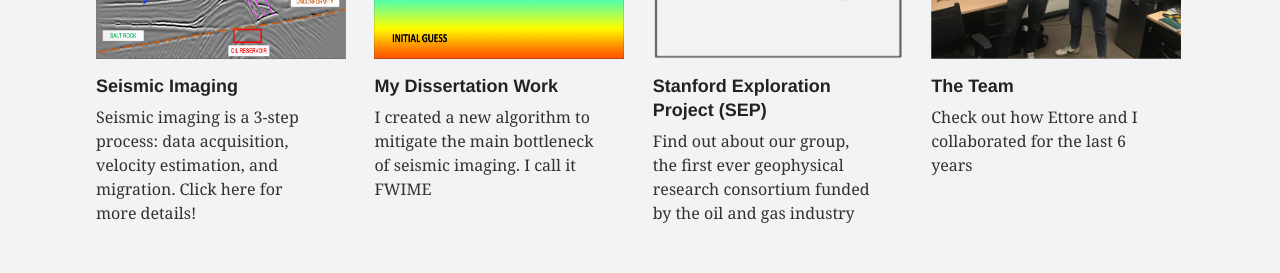
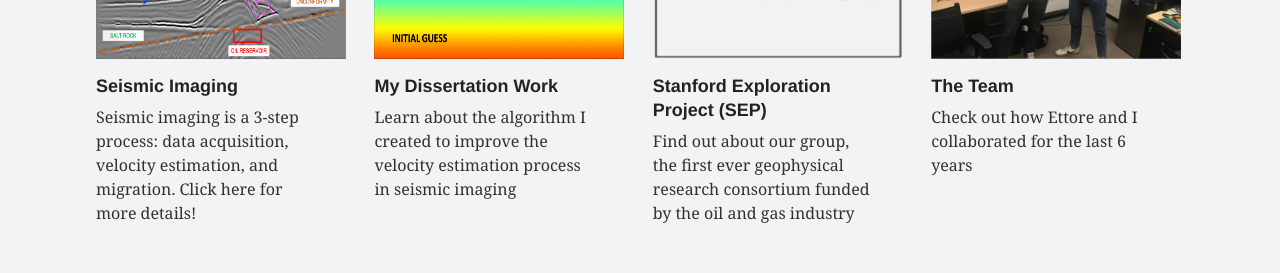
Before and after one commit to gbarnier/gbarnier.github.io, a Jekyll site: the page built from _pages/geophysics.md, in a window 1280 px wide. Shown: the part 1233-1506 px from the top of the page. Built offline with Jekyll 4.4.1, drawn with Linux system fonts in a browser that asks for light colours; some of the changed lines change nothing that is shown.

Commit message:
Update 2021-03-19-fwime.md

```diff
--- a/_posts/seismic_imaging/2021-03-19-fwime.md
+++ b/_posts/seismic_imaging/2021-03-19-fwime.md
@@ -2,8 +2,8 @@
 layout: media
 title: "My Dissertation Work"
 categories: geophysics
+excerpt: "Learn about the algorithm I created to improve the velocity estimation process in seismic imaging"
 tag: FWIME
-excerpt: "I created a new algorithm to mitigate the main bottleneck of seismic imaging. I call it FWIME"
 ads: false
 modified: " "
 share: true
@@ -24,7 +24,7 @@
 
 This is the official name of my thesis. It sounds fancy, but the concept is quite simple: the goal is to improve the velocity model building process when our initial guess is not good enough for conventional methods to work.<br/><br/>
 
-Here, I give an intuitive description of the the algorithm I created for my Ph.D. thesis, and use a numerical example to illustrate its potential at recovering good solutions regardless of the quality of the initial model.
+Here, I give an intuitive description of the the algorithm I created for my Ph.D. thesis, and I illustrate its potential at recovering good solutions (even with inaccurate initial models) on 2 numerical tests.
 </p>
 
 <h5>Main thesis contributions</h5>
@@ -32,28 +32,39 @@
 <p style="text-align:justify; font-size: 18px">
 Nowadays, there exists two main families of algorithms for velocity-model building: migration velocity analysis (MVA) tends to be more robust and less sensitive to the accuracy of the initial model but produces low-resolution results. Alternatively, FWI (as we saw in the previous section) can recover high-resolution features of the Earth but is strongly affected by inaccurate initial guesses.<br/><br/>
 
-In my dissertation work, I design a new loss function formulation which merges a particular MVA technique with FWI into one robust and mathematically consistent workflow. By doing so, my method benefits from the robustness of MVA combined with the accuracy of FWI, while only needing a single adjustable hyperparameter. The loss function is minimized by employing the <a href="https://iopscience.iop.org/article/10.1088/0266-5611/19/2/201/meta" target="_blank">variable projection</a> method which helps mitigating the presence of local minima. I refer to my technique as full waveform inversion by model extension (FWIME). Wihtout diving into the details, the novelty of my technique resides in the mathematical way I merge the two more conventional algorithms. This task had been attempted before but with limited sucess.<br/><br/>
+In my dissertation work, I design a new loss function formulation which merges a MVA technique with FWI into one robust and mathematically consistent workflow. By doing so, my method benefits from the robustness of MVA combined with the accuracy of FWI, while only requiring a single hyperparameter to tune. In addition, the loss function is minimized by employing the <a href="https://iopscience.iop.org/article/10.1088/0266-5611/19/2/201/meta" target="_blank">variable projection</a> method which helps mitigating the presence of local minima. The main novelty of my technique resides in the mathematical way I successfully pair two more conventional algorithms, which is a task that had been attempted before but with limited sucess.<br/><br/>
 
-Even though robust, my new loss function design increases the computational cost by at least one order of magnitude compared to more convetional methods. Therefore, I develop an industry-quality and efficient GPU numerical implementation in C++/CUDA for 3D field-data applications, wtich may contain tens of terabytes of data, and billions of unknown parameters to recover. <br/><br/>
+Even though robust, my new loss function design increases the computational cost by at least one order of magnitude compared to more convetional methods. Therefore, I develop an industry-quality and efficient GPU numerical implementation in C++/CUDA for 3D field-data applications, which may contain tens of terabytes of data, and billions of unknown parameters to recover. <br/><br/>
 
-The last main contribution is that I successfully apply my method on a deep-water node-acquisition 3D field survey, which is rather rare for graduate/academic work. <br/><br/>
+The last main contribution is the successfuly application of my method to a deep-water node-acquisition 3D field survey, which is rather rare for graduate/academic work. <br/>
 
-<h5>Numerical example</h5>
-In this example, I illustrate the potential of FWIME. The left panel in the figure below shows the sequence of inverted models with the conventional (FWI) method. The right panel shows the same sequence but using my algorithm. Each frame corresponds to the inverted models at a given iteration. Both algorithms begin with the same initial model. However, after approximately 40 iterations, the model seems to stay identical and converges to an inaccurate solution. On the other hand FWIME manages to recover an excellent solution.
+<h5>Numerical example #1: The BP 2004 model</h5>
+<p style="text-align:justify; font-size: 18px">
+
+This synthetic model, referred to as the <a href="/papers/bp_2004_eage.pdf" target="_blank">BP 2004 model</a> was created by industry experts as a difficult and realistic bechmark test for tomography algorithms. The model is a composite representation of velocity issues encountered in the Caspian Sea, North Sea or Trinidad (Billette and Brandsberg-Dahl, 2005).<br/>
+</p>
+<p style="text-align:justify; font-size: 18px">
+First, let us examine the left panel in the figure below, which shows the sequence of inverted models with the conventional (FWI) method. We observe that after approximately 40 iterations, the algorithm fails at updating the velocity model in a meaningful way: the optimization is "stuck" in a local minimum. As expected, this is due to the fact that the initial guess was to "far" from the true Earth, which is often the case in real applications. Consequently, the final inverted model is extremely inaccurate and will produce an unreliable migrated image. <br/><br/>
+
+The right panel shows the analogous sequence of inverted models, but using my algorithm (FWIME). Indeed, the same inaccurate initial model is employed. Each frame corresponds to the inverted models at a given iteration, and we can see that the algorithm manages to recover an accurate solution, almost identical to the true Earth!
+<p>
 
 <figure class="left">
   <img class="top" src="/images/bp_fwi_new.gif" width="400"/>
-  <figcaption style="height: 1.0em; text-align:center; font-size: 18px; font-family: Calibri; color: black; margin-left: 0px">Sequence of inverted models with FWI</figcaption>
+  <figcaption style="height: 1.0em; text-align:center; font-size: 18px; font-family: Calibri; color: black; margin-left: 0px">Sequence of inverted models with <span style="color: red;">FWI</span></figcaption>
 </figure>
 
 <figure class="right">
   <img class="average" src="/images/bp_fwime_new.gif" width="400"/>
-  <figcaption style="height: 1.0em; text-align:center; font-size: 18px; font-family: Calibri; color: black; margin-left: 0px">Sequence of inverted models with FWIME</figcaption>
+  <figcaption style="height: 1.0em; text-align:center; font-size: 18px; font-family: Calibri; color: black; margin-left: 0px">Sequence of inverted models with <span style="color: green;">FWIME</span></figcaption>
 </figure>
 
-<br/>
-<br/>
-<br/>
+<h5>Numerical example #2: The Marmousi 2 model</h5>
+<p style="text-align:justify; font-size: 18px">
+The <a href="/papers/marmousi2.pdf">Marmousi 2</a> model (Martin et al., 2006) is also a well-known challenging benchmark test for velocity estimation methods. Based on a complex geological setting similar to the one found in the North Quenguela trough of the Cuanza basin (offshore Angola), it assesses the robustness of tomography algorithms. In a similar fashion as for the previous example, we begin with an uniformative initial model and show that FWIME recovers an excellent solution whereas FWI gets trapped into a local minimum.
+</p>
+
 <p>
-<span style="text-align:left; font-size: 18px"><a href="/geophysics"><-- <b><span style="color: black">BACK TO MAIN PAGE</span></b></a></span>
+<span style="text-align:right; font-size: 18px"><a href="/bottleneck"><-- <b><span style="color: red">PREVIOUS</span></b>: When conventional methods fail</a></span>
+<span style="text-align:right; margin-left: 180px; font-size: 18px"><a href="/geophysics"><b><span style="color: black">BACK TO MAIN PAGE</span></b> --> </a></span>
 </p>
```
